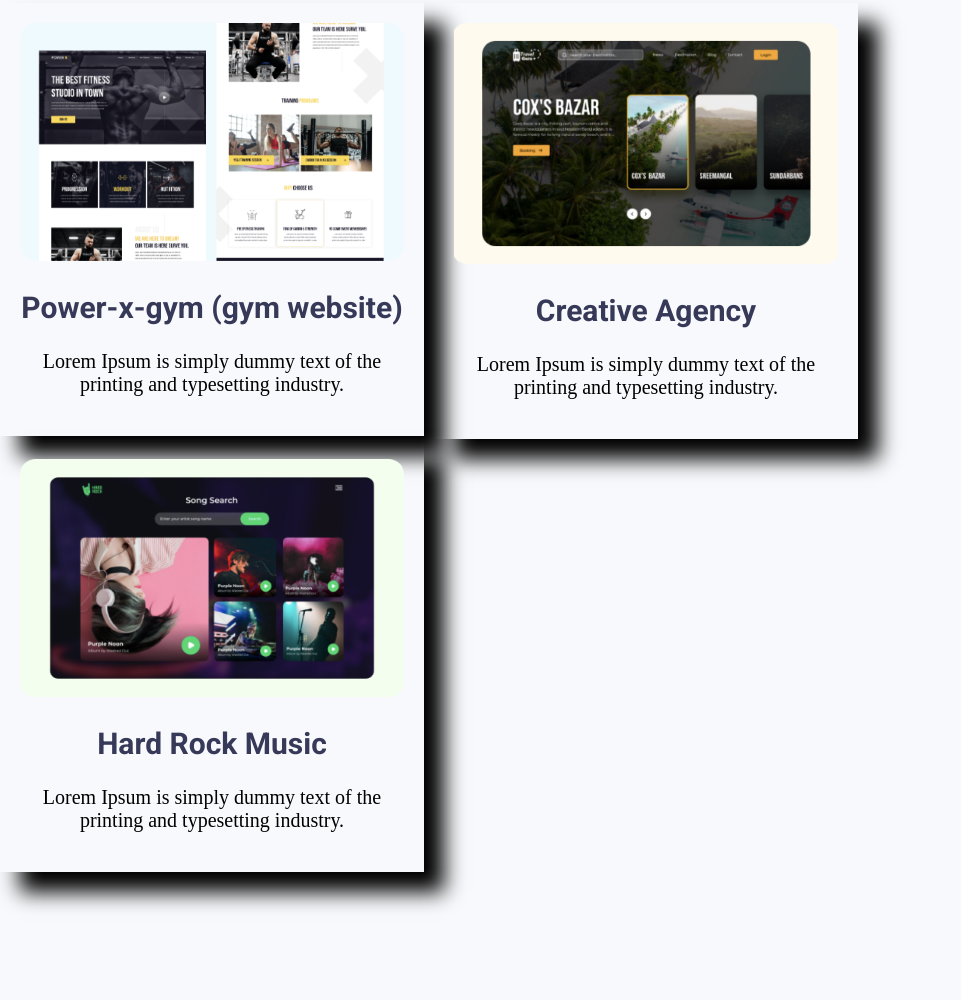
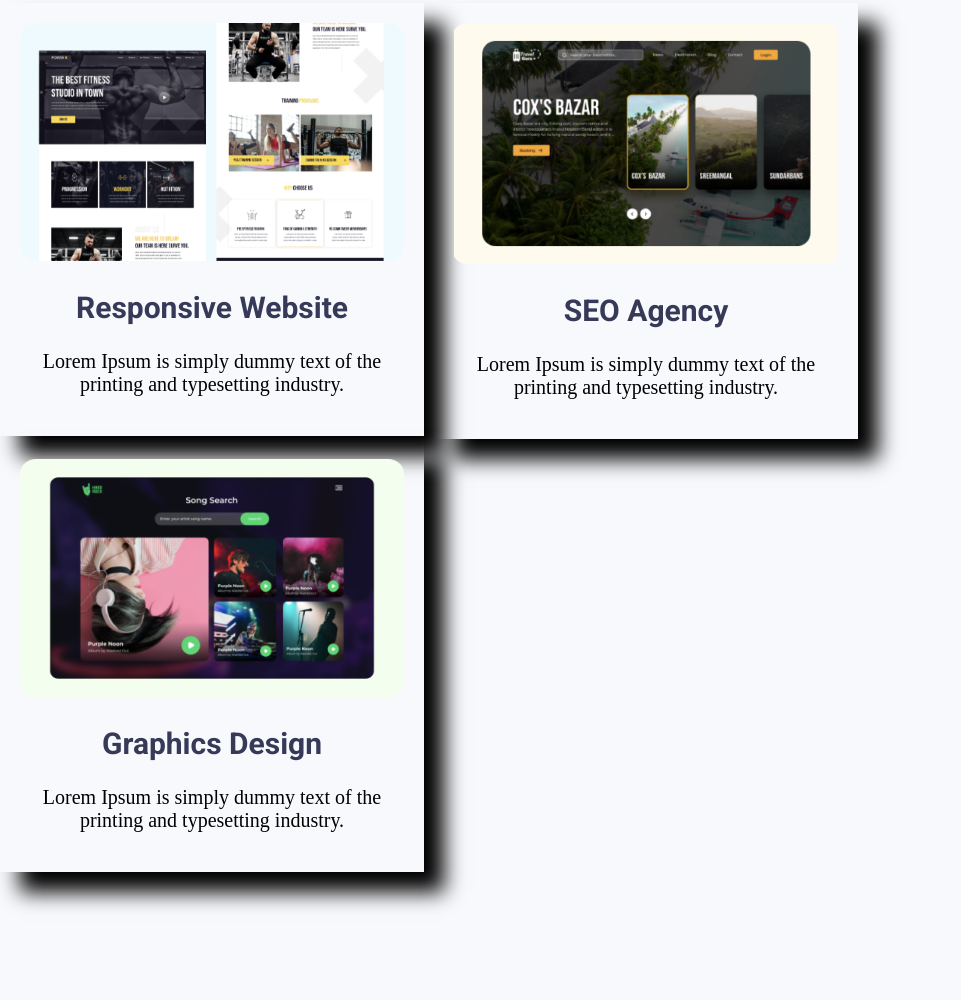
Before and after one commit to minhazuddin25/Personal-Website-assignment, a plain HTML site: page index.html in a window 1280 px wide. Shown: the part 1207-2207 px from the top of the page, without its empty margins (0-961 px from the left). Drawn offline with Linux system fonts and the light colour scheme.

Commit message:
first commit

```diff
--- a/index.html
+++ b/index.html
@@ -56,21 +56,21 @@
         <div class="work-item">
             <div class="third-width">
                 <img src="images/image 4.png" alt="">
-                <h2>Power-x-gym (gym website)</h2>
+                <h2>Responsive Website</h2>
                 <p>Lorem Ipsum is simply dummy text of the
                     printing and typesetting industry.
                     </p>
             </div>
             <div class="third-width">
                 <img src="images/image 5.png" alt="">
-                <h2>Creative Agency</h2>
+                <h2>SEO Agency</h2>
                 <p>Lorem Ipsum is simply dummy text of the
                     printing and typesetting industry.
                     </p>
             </div>
             <div class="third-width">
                 <img src="images/image 8.png" alt="">
-                <h2>Hard Rock Music</h2>
+                <h2>Graphics Design</h2>
                 <p>Lorem Ipsum is simply dummy text of the
                     printing and typesetting industry.
                     </p>
```
Also changed, not shown: 1 other file.
